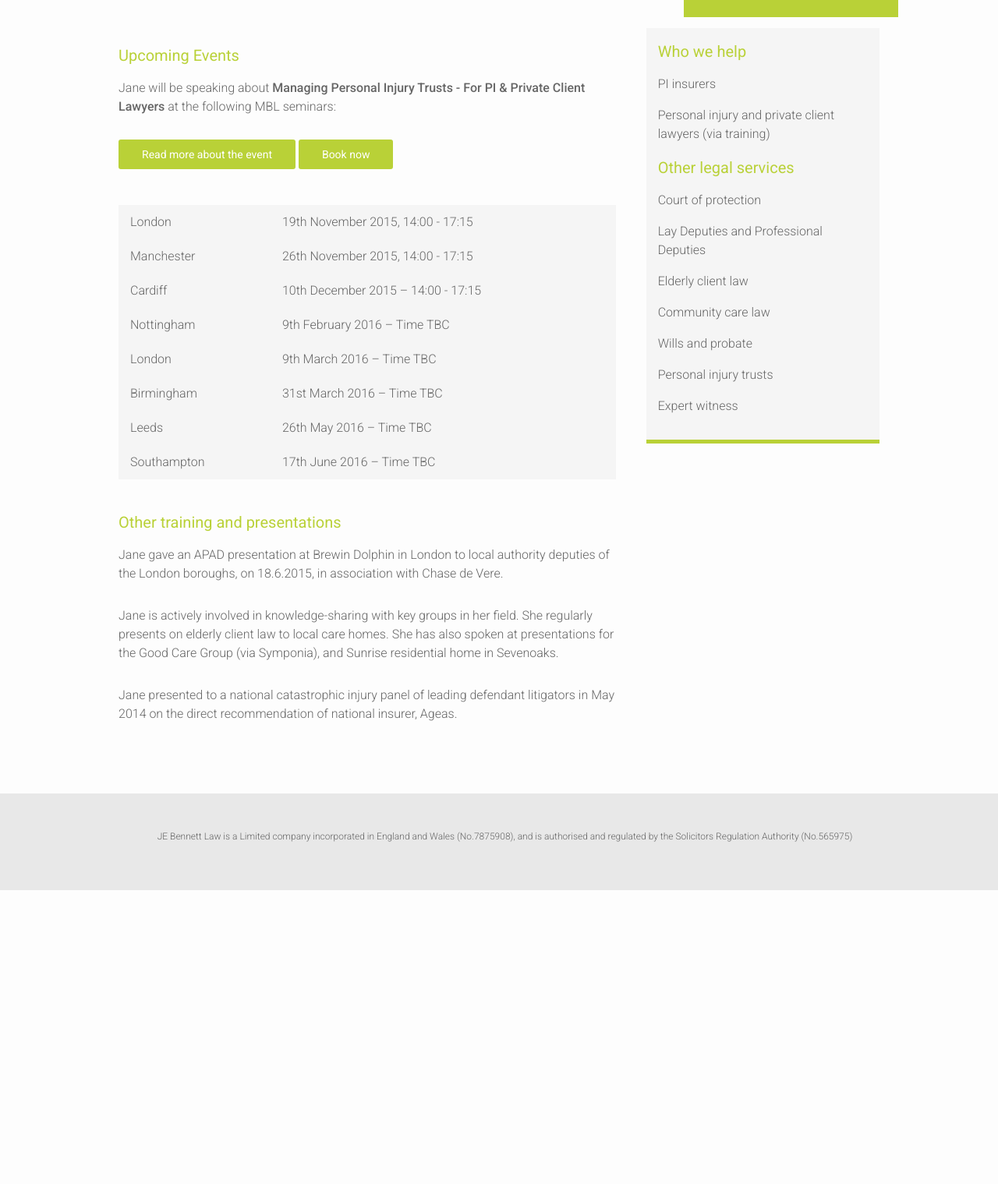
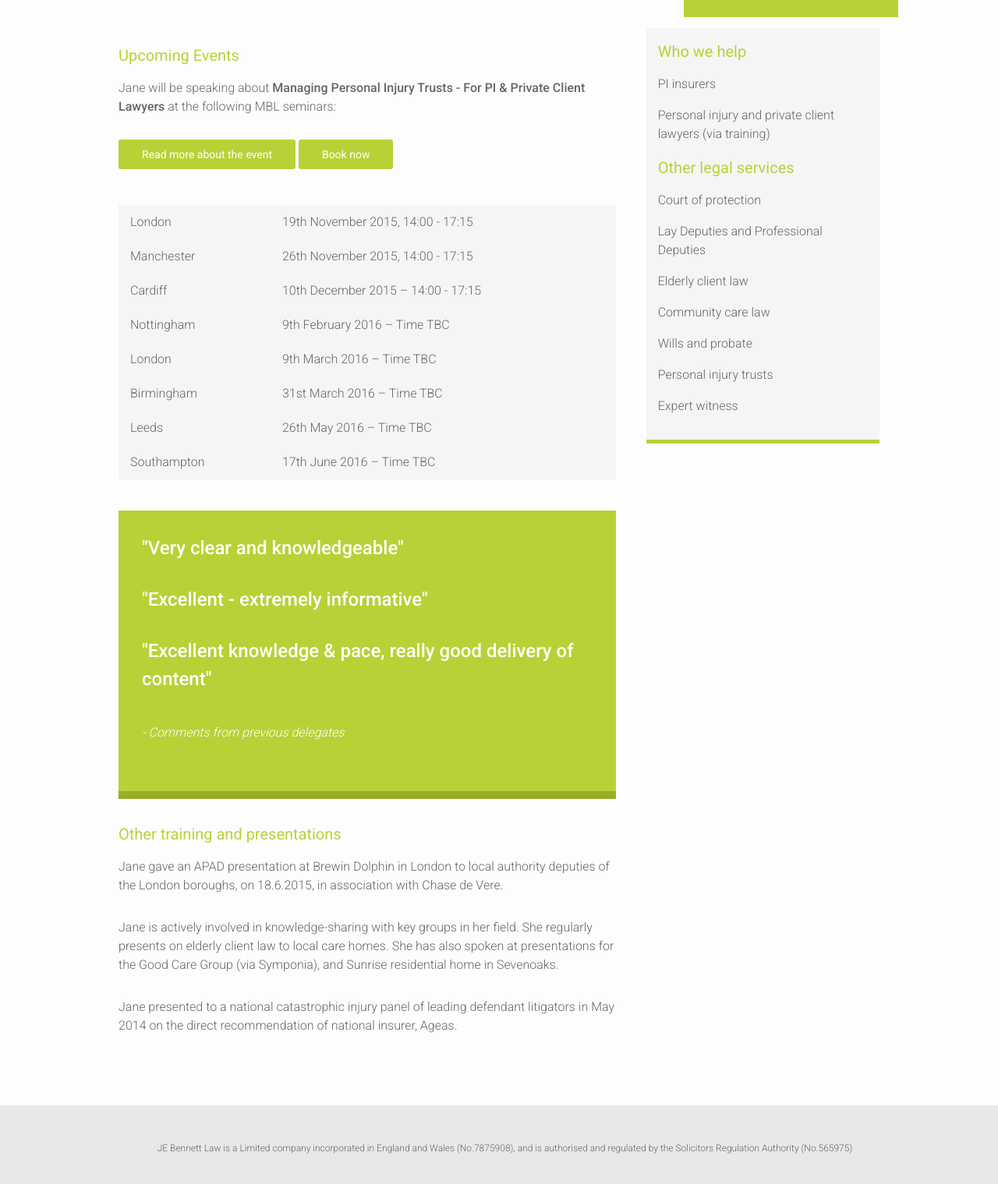
Before and after one commit to timbrazier/jebennettlaw-v2, a Jekyll site: the page built from training.html, in a window 1280 px wide, cut to the strip 163-1705 px from the top of the page. Shown: the top 1519 px of the strip at 78% size. Built offline with Jekyll 4.4.1, drawn with Linux system fonts in a browser that asks for light colours; nearby versions of some CDN libraries; before the commit the page ends 1305 px from its top, so only the background shows below that.

Commit message:
adds quotes to the training page

```diff
--- a/_sass/_layout.scss
+++ b/_sass/_layout.scss
@@ -483,6 +483,12 @@
       &:hover{
         text-decoration: underline;
       }
+    }
+
+    span{
+      font-size: 16px;
+      font-style: italic;
+      font-weight: 300;
     }
   }
 
@@ -984,212 +990,3 @@
     padding-left: $spacing-unit * 1.5;
   }
 }
-//
-// body
-// 		{
-// 			background-color: #f7efeb;
-// 			padding: 1.25em; /* 20 */
-// 		}
-//
-// 		#nav
-// 		{
-// 			width: 60em; /* 1000 */
-// 			font-family: 'Open Sans', sans-serif;
-// 			font-weight: 400;
-// 			position: absolute;
-// 			top: 25%;
-// 			left: 50%;
-// 			margin-left: -30em; /* 30 480 */
-// 		}
-//
-// 			#nav > a
-// 			{
-// 				display: none;
-// 			}
-//
-// 			#nav li
-// 			{
-// 				position: relative;
-// 			}
-// 				#nav li a
-// 				{
-// 					color: #fff;
-// 					display: block;
-// 				}
-// 				#nav li a:active
-// 				{
-// 					background-color: #c00 !important;
-// 				}
-//
-// 			#nav span:after
-// 			{
-// 				width: 0;
-// 				height: 0;
-// 				border: 0.313em solid transparent; /* 5 */
-// 				border-bottom: none;
-// 				border-top-color: #efa585;
-// 				content: '';
-// 				vertical-align: middle;
-// 				display: inline-block;
-// 				position: relative;
-// 				right: -0.313em; /* 5 */
-// 			}
-//
-// 			/* first level */
-//
-// 			#nav > ul
-// 			{
-// 				height: 3.75em; /* 60 */
-// 				background-color: #e15a1f;
-// 			}
-// 				#nav > ul > li
-// 				{
-// 					width: 25%;
-// 					height: 100%;
-// 					float: left;
-// 				}
-// 					#nav > ul > li > a
-// 					{
-// 						height: 100%;
-// 						font-size: 1.5em; /* 24 */
-// 						line-height: 2.5em; /* 60 (24) */
-// 						text-align: center;
-// 					}
-// 						#nav > ul > li:not( :last-child ) > a
-// 						{
-// 							border-right: 1px solid #cc470d;
-// 						}
-// 						#nav > ul > li:hover > a,
-// 						#nav > ul:not( :hover ) > li.active > a
-// 						{
-// 							background-color: #cc470d;
-// 						}
-//
-//
-// 				/* second level */
-//
-// 				#nav li ul
-// 				{
-// 					background-color: #cc470d;
-// 					display: none;
-// 					position: absolute;
-// 					top: 100%;
-// 				}
-// 					#nav li:hover ul
-// 					{
-// 						display: block;
-// 						left: 0;
-// 						right: 0;
-// 					}
-// 						#nav li:not( :first-child ):hover ul
-// 						{
-// 							left: -1px;
-// 						}
-// 						#nav li ul a
-// 						{
-// 							font-size: 1.25em; /* 20 */
-// 							border-top: 1px solid #e15a1f;
-// 							padding: 0.75em; /* 15 (20) */
-// 						}
-// 							#nav li ul li a:hover,
-// 							#nav li ul:not( :hover ) li.active a
-// 							{
-// 								background-color: #e15a1f;
-// 							}
-//
-//
-// 		@media only screen and ( max-width: 62.5em ) /* 1000 */
-// 		{
-// 			#nav
-// 			{
-// 				width: 100%;
-// 				position: static;
-// 				margin: 0;
-// 			}
-// 		}
-//
-// 		@media only screen and ( max-width: 40em ) /* 640 */
-// 		{
-// 			html
-// 			{
-// 				font-size: 75%; /* 12 */
-// 			}
-//
-// 			#nav
-// 			{
-// 				position: relative;
-// 				top: auto;
-// 				left: auto;
-// 			}
-// 				#nav > a
-// 				{
-// 					width: 3.125em; /* 50 */
-// 					height: 3.125em; /* 50 */
-// 					text-align: left;
-// 					text-indent: -9999px;
-// 					background-color: #e15a1f;
-// 					position: relative;
-// 				}
-// 					#nav > a:before,
-// 					#nav > a:after
-// 					{
-// 						position: absolute;
-// 						border: 2px solid #fff;
-// 						top: 35%;
-// 						left: 25%;
-// 						right: 25%;
-// 						content: '';
-// 					}
-// 					#nav > a:after
-// 					{
-// 						top: 60%;
-// 					}
-//
-// 				#nav:not( :target ) > a:first-of-type,
-// 				#nav:target > a:last-of-type
-// 				{
-// 					display: block;
-// 				}
-//
-//
-// 			/* first level */
-//
-// 			#nav > ul
-// 			{
-// 				height: auto;
-// 				display: none;
-// 				position: absolute;
-// 				left: 0;
-// 				right: 0;
-// 			}
-// 				#nav:target > ul
-// 				{
-// 					display: block;
-// 				}
-// 				#nav > ul > li
-// 				{
-// 					width: 100%;
-// 					float: none;
-// 				}
-// 					#nav > ul > li > a
-// 					{
-// 						height: auto;
-// 						text-align: left;
-// 						padding: 0 0.833em; /* 20 (24) */
-// 					}
-// 						#nav > ul > li:not( :last-child ) > a
-// 						{
-// 							border-right: none;
-// 							border-bottom: 1px solid #cc470d;
-// 						}
-//
-//
-// 				/* second level */
-//
-// 				#nav li ul
-// 				{
-// 					position: static;
-// 					padding: 1.25em; /* 20 */
-// 					padding-top: 0;
-// 				}
-// 		}
--- a/training.html
+++ b/training.html
@@ -81,6 +81,21 @@ permalink: /training/
 
       </table>
 
+      <div class="quote">
+        <p>
+          "Very clear and knowledgeable"
+        </p>
+        <p>
+          "Excellent - extremely informative"
+        </p>
+        <p>
+          "Excellent knowledge &amp; pace, really good delivery of content"
+        </p>
+        <p>
+          <span>- Comments from previous delegates</span>
+        </p>
+      </div>
+
       <h2>Other training and presentations</h2>
       <p>
         Jane gave an APAD presentation at Brewin Dolphin in London to local authority deputies of the London boroughs, on 18.6.2015, in association with Chase de Vere.
```
Also changed, not shown: 2 other files.
